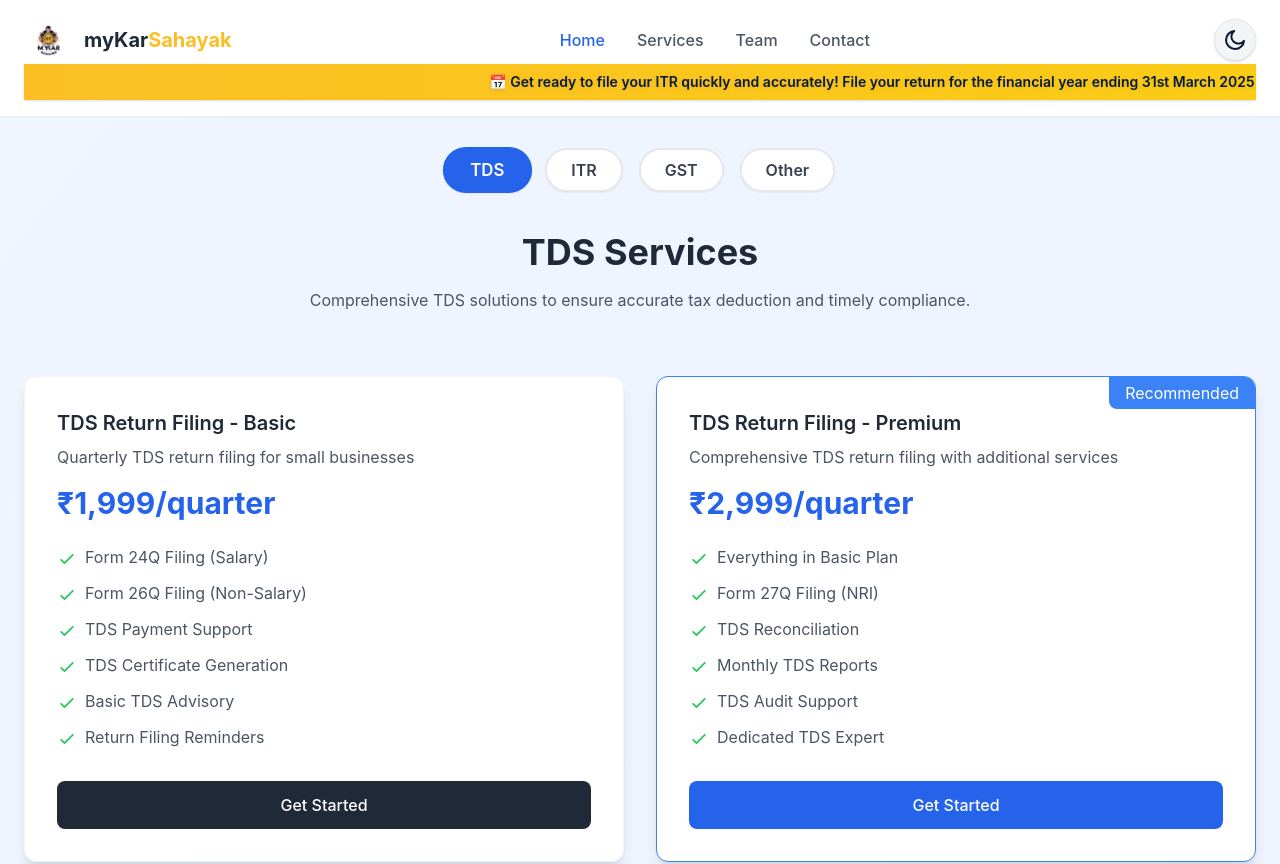
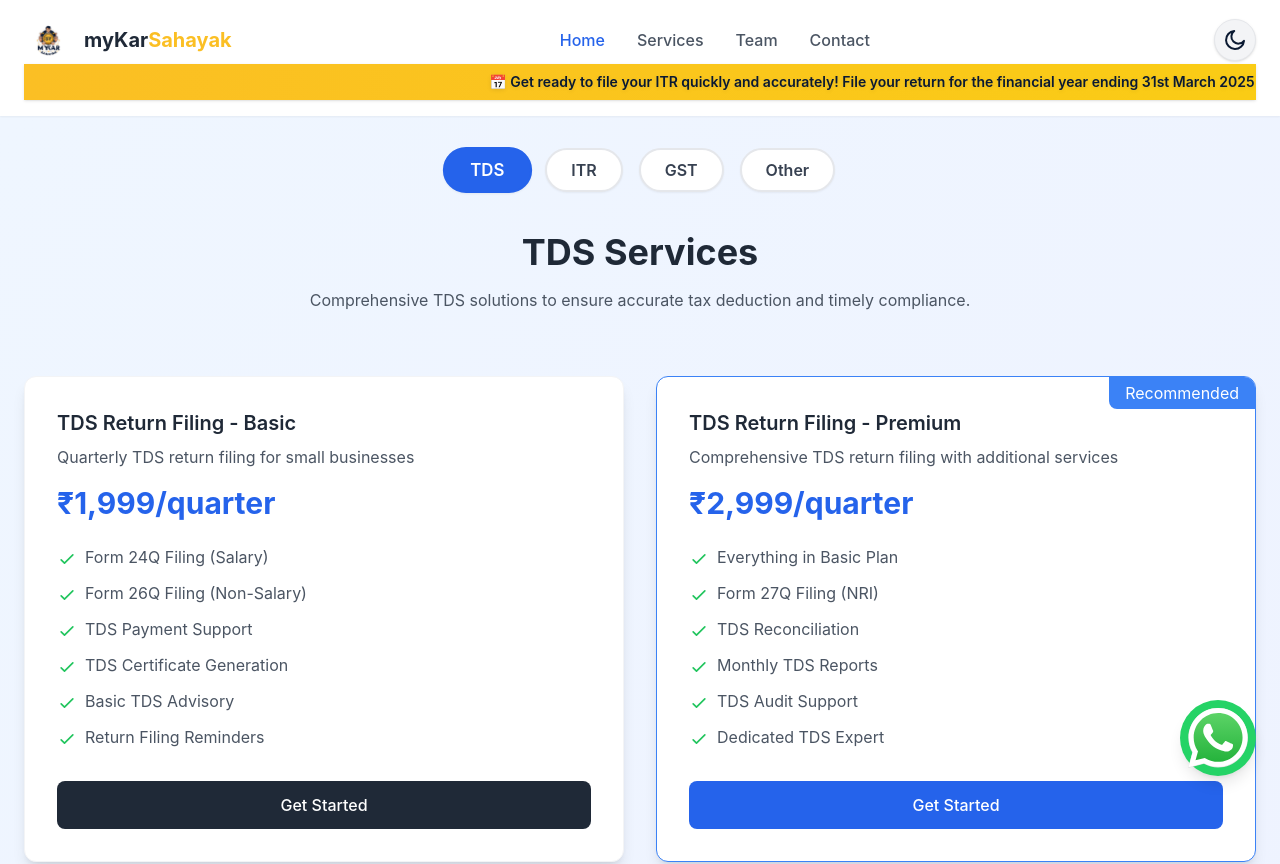
Before and after one commit to abhijitshaw88/myks_1, a React (Create React App) app: page /services/tds in a window 1280 px wide. Shown: the top 864 px of the page. Built offline with nearby package versions, Linux system fonts and the light colour scheme.

Commit message:
Added whatsapp logo

```diff
--- a/src/App.js
+++ b/src/App.js
@@ -14,6 +14,29 @@
 function App() {
   return (
     <div className="min-h-screen flex flex-col">
+      {/* WhatsApp Floating Button */}
+      <div className="fixed bottom-6 right-6 z-50 flex items-center whatsapp" title="WhatsApp us">
+        <a
+          href="https://wa.me/917605843136?text=Hello, I would like to know more about myKarSahayak services. https://myks.co.in Please share some more details."
+          target="_blank"
+          rel="noopener noreferrer"
+          className="flex items-center justify-center bg-[#25d366] hover:bg-[#1ebe57] rounded-full shadow-lg transition p-2"
+          aria-label="WhatsApp us"
+        >
+          <svg style={{ display: 'block', height: 60, width: 60 }} width="60" height="60" viewBox="0 0 1219.547 1225.016">
+            <path fill="#E0E0E0" d="M1041.858 178.02C927.206 63.289 774.753.07 612.325 0 277.617 0 5.232 272.298 5.098 606.991c-.039 106.986 27.915 211.42 81.048 303.476L0 1225.016l321.898-84.406c88.689 48.368 188.547 73.855 290.166 73.896h.258.003c334.654 0 607.08-272.346 607.222-607.023.056-162.208-63.052-314.724-177.689-429.463zm-429.533 933.963h-.197c-90.578-.048-179.402-24.366-256.878-70.339l-18.438-10.93-191.021 50.083 51-186.176-12.013-19.087c-50.525-80.336-77.198-173.175-77.16-268.504.111-278.186 226.507-504.503 504.898-504.503 134.812.056 261.519 52.604 356.814 147.965 95.289 95.36 147.728 222.128 147.688 356.948-.118 278.195-226.522 504.543-504.693 504.543z"/>
+            <path fill="url(#htwaicona-chat)" d="M27.875 1190.114l82.211-300.18c-50.719-87.852-77.391-187.523-77.359-289.602.133-319.398 260.078-579.25 579.469-579.25 155.016.07 300.508 60.398 409.898 169.891 109.414 109.492 169.633 255.031 169.57 409.812-.133 319.406-260.094 579.281-579.445 579.281-.023 0 .016 0 0 0h-.258c-96.977-.031-192.266-24.375-276.898-70.5l-307.188 80.548z"/>
+            <defs>
+              <linearGradient id="htwaicona-chat" gradientUnits="userSpaceOnUse" x1="609.77" y1="1190.114" x2="609.77" y2="21.084">
+                <stop offset="0" stopColor="#20b038"/>
+                <stop offset="1" stopColor="#60d66a"/>
+              </linearGradient>
+            </defs>
+            <path fillRule="evenodd" clipRule="evenodd" fill="#FFF" d="M462.273 349.294c-11.234-24.977-23.062-25.477-33.75-25.914-8.742-.375-18.75-.352-28.742-.352-10 0-26.25 3.758-39.992 18.766-13.75 15.008-52.5 51.289-52.5 125.078 0 73.797 53.75 145.102 61.242 155.117 7.5 10 103.758 166.266 256.203 226.383 126.695 49.961 152.477 40.023 179.977 37.523s88.734-36.273 101.234-71.297c12.5-35.016 12.5-65.031 8.75-71.305-3.75-6.25-13.75-10-28.75-17.5s-88.734-43.789-102.484-48.789-23.75-7.5-33.75 7.516c-10 15-38.727 48.773-47.477 58.773-8.75 10.023-17.5 11.273-32.5 3.773-15-7.523-63.305-23.344-120.609-74.438-44.586-39.75-74.688-88.844-83.438-103.859-8.75-15-.938-23.125 6.586-30.602 6.734-6.719 15-17.508 22.5-26.266 7.484-8.758 9.984-15.008 14.984-25.008 5-10.016 2.5-18.773-1.25-26.273s-32.898-81.67-46.234-111.326z"/>
+            <path fill="#FFF" d="M1036.898 176.091C923.562 62.677 772.859.185 612.297.114 281.43.114 12.172 269.286 12.039 600.137 12 705.896 39.633 809.13 92.156 900.13L7 1211.067l318.203-83.438c87.672 47.812 186.383 73.008 286.836 73.047h.255.003c330.812 0 600.109-269.219 600.25-600.055.055-160.343-62.328-311.108-175.649-424.53zm-424.601 923.242h-.195c-89.539-.047-177.344-24.086-253.93-69.531l-18.227-10.805-188.828 49.508 50.414-184.039-11.875-18.867c-49.945-79.414-76.312-171.188-76.273-265.422.109-274.992 223.906-498.711 499.102-498.711 133.266.055 258.516 52 352.719 146.266 94.195 94.266 146.031 219.578 145.992 352.852-.118 274.999-223.923 498.749-498.899 498.749z"/>
+          </svg>
+        </a>
+      </div>
       <Header />
       <main className="flex-grow">
         <Routes>
--- a/src/components/services/TDSServices.js
+++ b/src/components/services/TDSServices.js
@@ -30,7 +30,7 @@
       <div className="sm:hidden flex justify-center">
         <div className="relative w-56">
           <button
-            className="w-full flex items-center justify-between px-4 py-3 rounded-xl border-2 border-gray-200 bg-white shadow-md text-lg font-semibold text-gray-700 focus:outline-none focus:ring-2 focus:ring-blue-500 transition-all"
+            className="w-full flex items-center justify-between px-4 py-3 rounded-xl border-2 border-gray-200 bg-white dark:bg-navy shadow-md text-lg font-semibold text-navy dark:text-white focus:outline-none focus:ring-2 focus:ring-blue-500 transition-all"
             onClick={e => {
               e.preventDefault();
               const menu = document.getElementById('service-mobile-menu');
@@ -44,7 +44,7 @@
           </button>
           <ul
             id="service-mobile-menu"
-            className="hidden absolute left-0 right-0 mt-2 bg-white rounded-xl shadow-lg border border-gray-100 z-20"
+            className="hidden absolute left-0 right-0 mt-2 bg-white dark:bg-navy rounded-xl shadow-lg border border-gray-100 dark:border-gold z-20"
             style={{ minWidth: '100%' }}
             tabIndex={-1}
             role="listbox"
@@ -53,7 +53,7 @@
               <li key={s.key} role="option" aria-selected={current === s.key}>
                 <button
                   onClick={() => { navigate(s.path); document.getElementById('service-mobile-menu').classList.add('hidden'); }}
-                  className={`w-full text-left px-6 py-3 flex items-center gap-3 text-base font-medium transition hover:bg-blue-50 rounded-xl ${current === s.key ? 'bg-blue-100 text-blue-700' : ''}`}
+                  className={`w-full text-left px-6 py-3 flex items-center gap-3 text-base font-medium transition hover:bg-blue-50 dark:hover:bg-navy rounded-xl ${current === s.key ? 'bg-blue-100 text-blue-700 dark:bg-gold dark:text-navy' : 'text-navy dark:text-white'}`}
                 >
                   {s.label}
                 </button>
```
